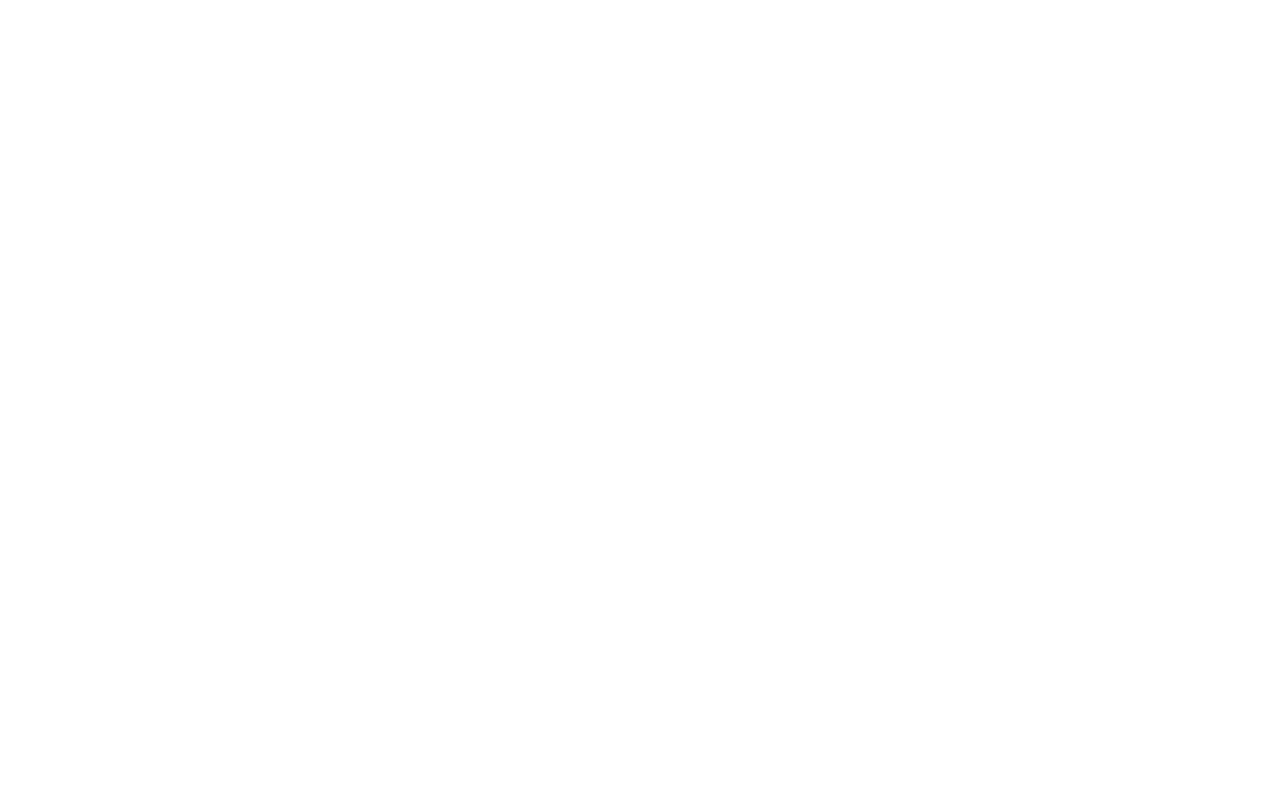
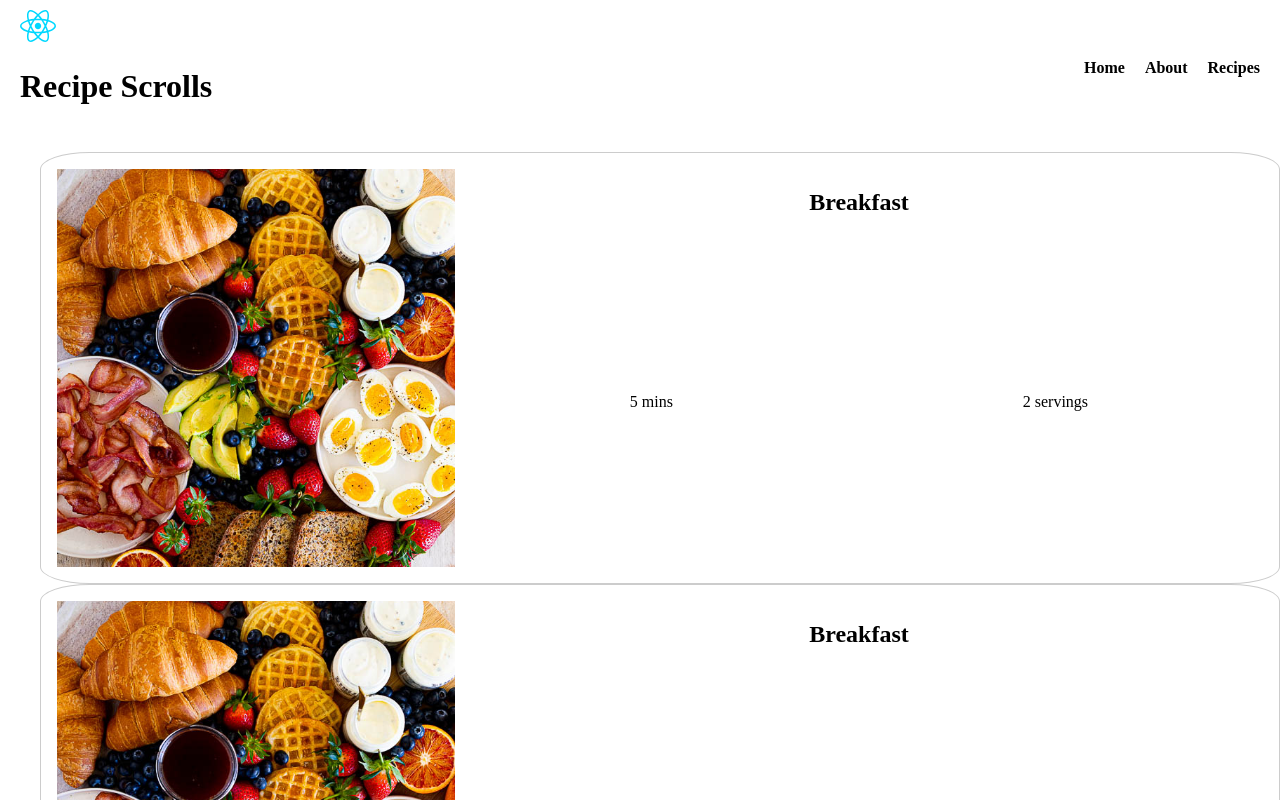
Before and after one commit to Ottaliam/kitchen-scroll, a React (Vite) app: page /list in a window 1280 px wide. Before the commit this address had no page. Shown: the top 800 px of the page. Built offline with nearby package versions, Linux system fonts and the light colour scheme.

Commit message:
Add RecipeListPage

```diff
--- a/src/main.jsx
+++ b/src/main.jsx
@@ -4,6 +4,7 @@ import {BrowserRouter, Route, Routes} from "react-router";
 
 import HomePage from "./pages/HomePage/HomePage.jsx";
 import RecipePage from "./pages/RecipePage/RecipePage.jsx";
+import RecipeListPage from "./pages/RecipeListPage/RecipeListPage.jsx";
 
 import 'normalize.css';
 
@@ -13,6 +14,7 @@ createRoot(document.getElementById('root')).render(
       <Routes>
         <Route index element = {<HomePage />} />
         <Route path="recipe" element = {<RecipePage />} />
+        <Route path="list" element={<RecipeListPage />} />
       </Routes>
     </BrowserRouter>
   </StrictMode>,
--- /dev/null
+++ b/src/pages/RecipeListPage/RecipeListPage.jsx
@@ -0,0 +1,17 @@
+import Header from "../../components/Header.jsx";
+import Footer from "../../components/Footer.jsx";
+import RecipeGrid from "./components/RecipeGrid.jsx";
+
+const RecipeListPage = () => {
+  return (
+    <>
+      <Header />
+      <main>
+        <RecipeGrid />
+      </main>
+      <Footer />
+    </>
+  );
+};
+
+export default RecipeListPage;
--- /dev/null
+++ b/src/pages/RecipeListPage/components/RecipeCard.jsx
@@ -0,0 +1,18 @@
+import breakfast from "../../../assets/breakfast.jpg"
+
+import styles from "./RecipeCard.module.css"
+
+const RecipeCard = () => {
+  return (
+    <div className={styles.card}>
+      <img src={breakfast} alt="breakfast" />
+      <div>
+        <h2>Breakfast</h2>
+        <span>5 mins</span>
+        <span>2 servings</span>
+      </div>
+    </div>
+  );
+};
+
+export default RecipeCard;
--- /dev/null
+++ b/src/pages/RecipeListPage/components/RecipeCard.module.css
@@ -0,0 +1,23 @@
+.card {
+  display: grid;
+  grid-template-columns: 33% auto;
+  border: #cccccc solid 1px;
+  border-radius: 4%;
+  padding: 1em;
+}
+
+.card img {
+  width: 100%;
+  aspect-ratio: 1 / 1;
+  object-fit: cover
+}
+
+.card div {
+  display: grid;
+  grid-template-columns: auto auto;
+  justify-items: center;
+}
+
+.card div h2 {
+  grid-column: 1 / -1;
+}
--- /dev/null
+++ b/src/pages/RecipeListPage/components/RecipeGrid.jsx
@@ -0,0 +1,16 @@
+import RecipeCard from "./RecipeCard.jsx";
+
+import styles from "./RecipeGrid.module.css"
+
+const RecipeGrid = () => {
+  return (
+    <ul className={styles.recipeGrid}>
+      <RecipeCard/>
+      <RecipeCard/>
+      <RecipeCard/>
+      <RecipeCard/>
+    </ul>
+  );
+};
+
+export default RecipeGrid;
--- /dev/null
+++ b/src/pages/RecipeListPage/components/RecipeGrid.module.css
@@ -0,0 +1,7 @@
+.recipe-grid {
+  display: grid;
+  grid-template-columns: repeat(2, 1fr);
+  gap: 5%;
+  padding: 0;
+  margin: 5%;
+}
```
Also changed, not shown: src/pages/RecipeListPage/RecipeListPage.module.css (added).
